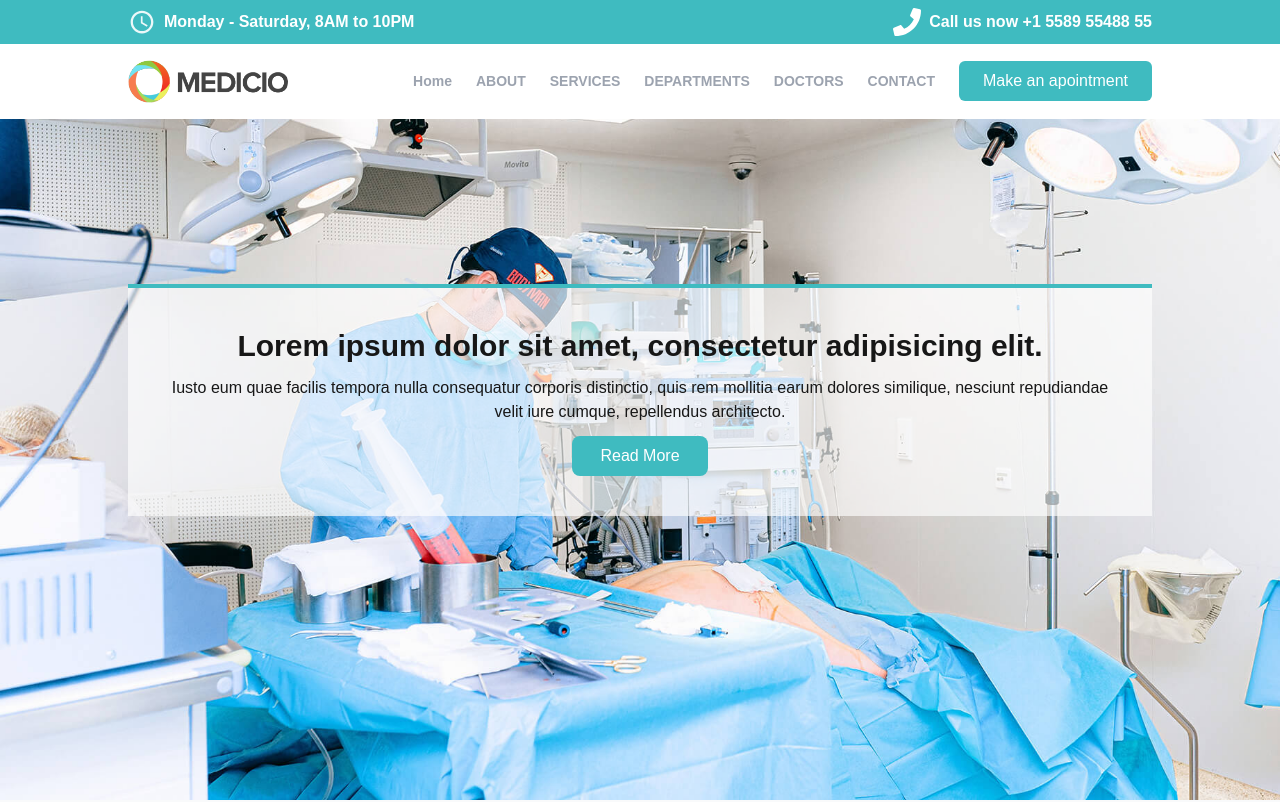
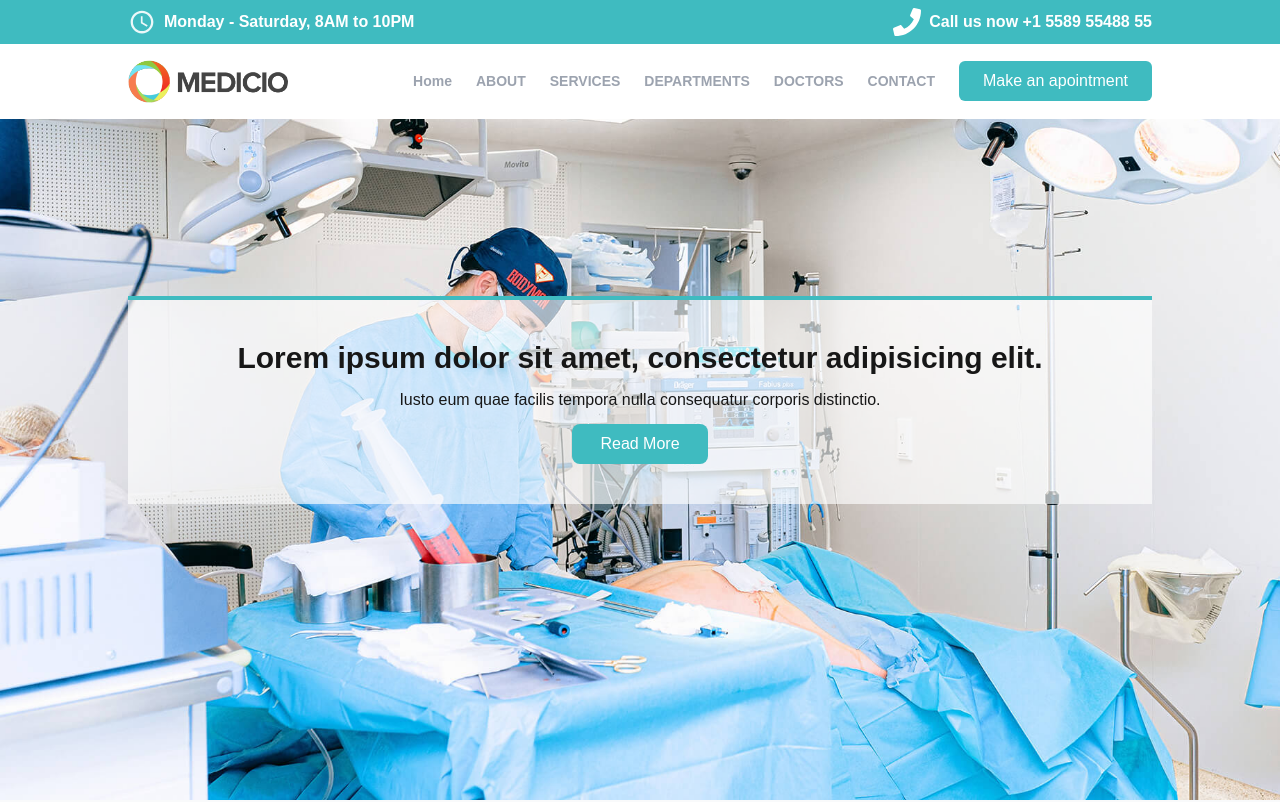
Before and after one commit to amaniCoding/medico, a Next.js app: page / in a window 1280 px wide. Shown: the top 802 px of the page. Built offline with nearby package versions, Linux system fonts and the light colour scheme.

Commit message:
added some features

```diff
--- a/app/ui/carousel.tsx
+++ b/app/ui/carousel.tsx
@@ -18,7 +18,7 @@ export default function Caroucel() {
           <div className="max-w-screen-lg bg-white/65 md:mx-auto mx-10 border-t-4 border-t-[#3FBBC0] p-5 content-center">
             <div className="w-full flex flex-col space-y-3 items-center p-5">
               <p className="text-3xl font-bold text-center">Lorem ipsum dolor sit amet, consectetur adipisicing elit.</p>
-              <p className="text-center">Iusto eum quae facilis tempora nulla consequatur corporis distinctio, quis rem mollitia earum dolores similique, nesciunt repudiandae velit iure cumque, repellendus architecto.</p>
+              <p className="text-center">Iusto eum quae facilis tempora nulla consequatur corporis distinctio.</p>
               <button className="block py-2 px-7 text-center bg-[#3FBBC0] text-white rounded-lg">Read More</button>
             </div>
           </div>
@@ -27,7 +27,7 @@ export default function Caroucel() {
           <div className="max-w-screen-lg bg-white/65 md:mx-auto mx-10 border-t-4 border-t-[#3FBBC0] p-5 content-center">
             <div className="w-full flex flex-col space-y-3 items-center p-5">
               <p className="text-3xl font-bold text-center">Lorem ipsum dolor sit amet, consectetur adipisicing elit.</p>
-              <p className="text-center">Iusto eum quae facilis tempora nulla consequatur corporis distinctio, quis rem mollitia earum dolores similique, nesciunt repudiandae velit iure cumque, repellendus architecto.</p>
+              <p className="text-center">Iusto eum quae facilis tempora nulla consequatur corporis distinctio.</p>
               <button className="block py-2 px-7 text-center bg-[#3FBBC0] text-white rounded-lg">Read More</button>
             </div>
           </div>
@@ -36,7 +36,7 @@ export default function Caroucel() {
           <div className="max-w-screen-lg bg-white/65 md:mx-auto mx-10 border-t-4 border-t-[#3FBBC0] p-5 content-center">
             <div className="w-full flex flex-col space-y-3 items-center p-5">
               <p className="text-3xl font-bold text-center">Lorem ipsum dolor sit amet, consectetur adipisicing elit.</p>
-              <p className="text-center">Iusto eum quae facilis tempora nulla consequatur corporis distinctio, quis rem mollitia earum dolores similique, nesciunt repudiandae velit iure cumque, repellendus architecto.</p>
+              <p className="text-center">Iusto eum quae facilis tempora nulla consequatur corporis distinctio.</p>
               <button className="block py-2 px-7 text-center bg-[#3FBBC0] text-white rounded-lg">Read More</button>
             </div>
           </div>
```
